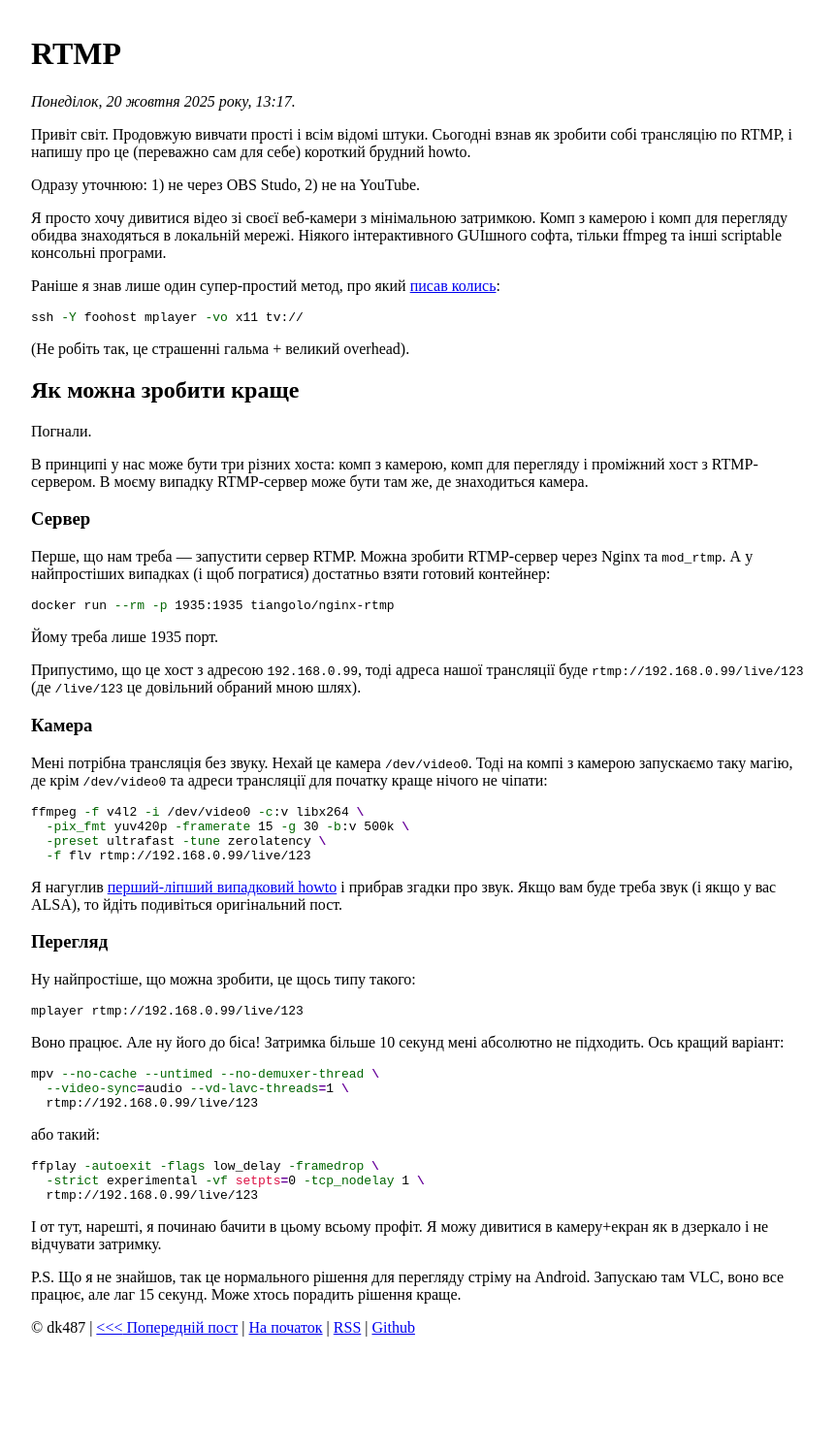
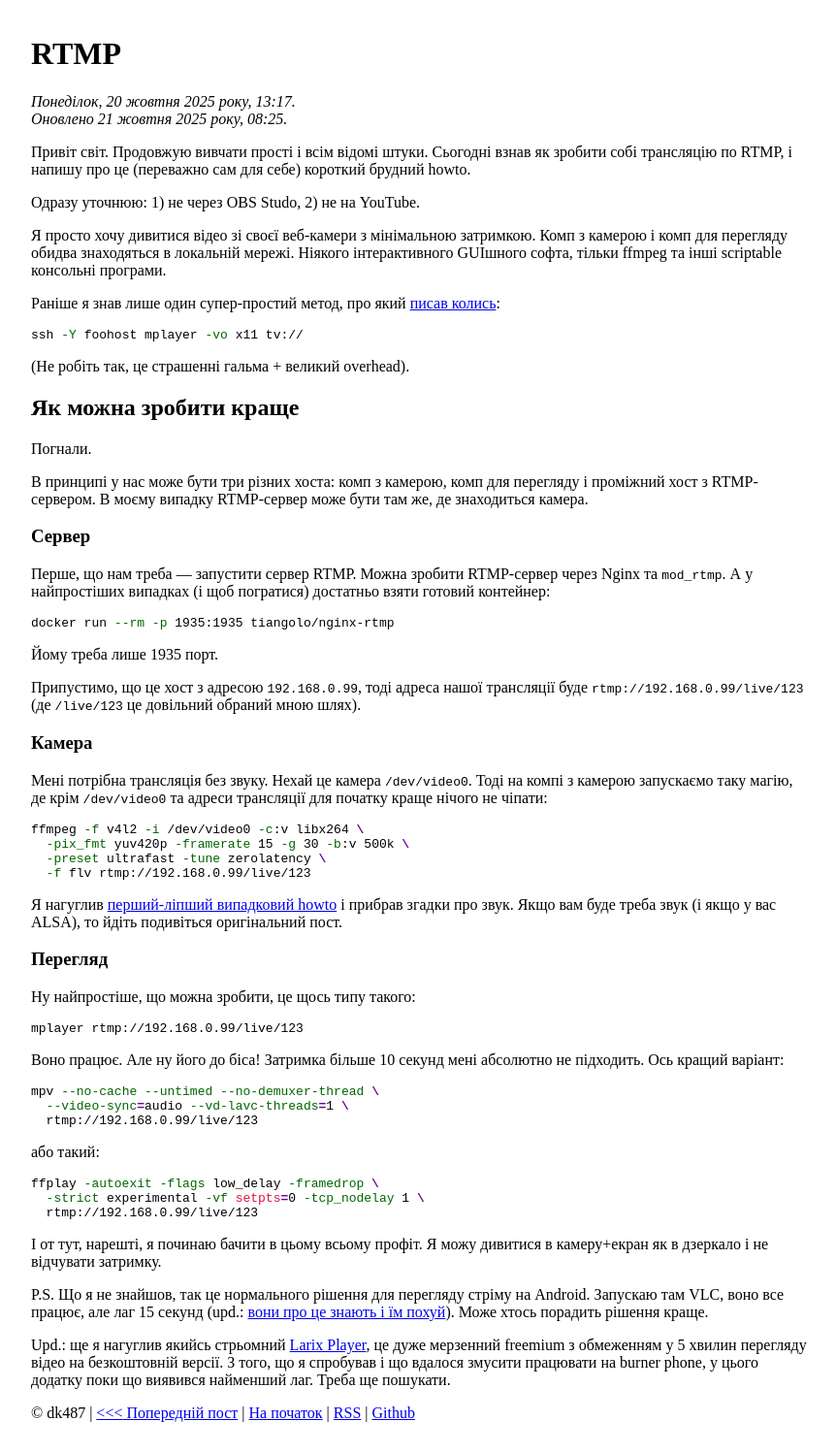
Before and after one commit to dk487/test.de.co.ua, a Jekyll site: the page built from _posts/2025/2025-10-20-rtmp.md, in a window 1280 px wide. Shown: the whole page at 97% size, without its empty margins (208-1070 px from the left). Built offline with Jekyll 4.4.1, drawn with Linux system fonts in a browser that asks for light colours; before the commit the page ends 1410 px from its top, so only the background shows below that.

Commit message:
Post update

```diff
--- a/_posts/2025/2025-10-20-rtmp.md
+++ b/_posts/2025/2025-10-20-rtmp.md
@@ -1,6 +1,7 @@
 ---
 title: RTMP
 date: 2025-10-20 10:17:41 +00:00
+mtime: 2025-10-21 08:25:23 +03:00
 ---
 
 Привіт світ. Продовжую вивчати прості і всім відомі штуки. Сьогодні взнав як зробити собі трансляцію по RTMP, і напишу про це (переважно сам для себе) короткий брудний howto.
@@ -75,7 +76,11 @@ ffplay -autoexit -flags low_delay -framedrop \
 
 І от тут, нарешті, я починаю бачити в цьому всьому профіт. Я можу дивитися в камеру+екран як в дзеркало і не відчувати затримку.
 
-P.S. Що я не знайшов, так це нормального рішення для перегляду стріму на Android. Запускаю там VLC, воно все працює, але лаг 15 секунд. Може хтось порадить рішення краще.
+P.S. Що я не знайшов, так це нормального рішення для перегляду стріму на Android. Запускаю там VLC, воно все працює, але лаг 15 секунд (upd.: [вони про це знають і їм похуй][3]). Може хтось порадить рішення краще.
+
+Upd.: ще я нагуглив якийсь стрьомний [Larix Player][4], це дуже мерзенний freemium з обмеженням у 5 хвилин перегляду відео на безкоштовній версії. З того, що я спробував і що вдалося змусити працювати на burner phone, у цього додатку поки що виявився найменший лаг. Треба ще пошукати.
 
 [1]: /2022/08/05/ssh-webcam.html
 [2]: https://www.baeldung.com/linux/ffmpeg-webcam-stream-video
+[3]: https://code.videolan.org/videolan/vlc/-/issues/15597
+[4]: https://play.google.com/store/apps/details?id=com.softvelum.sldp_player
```
